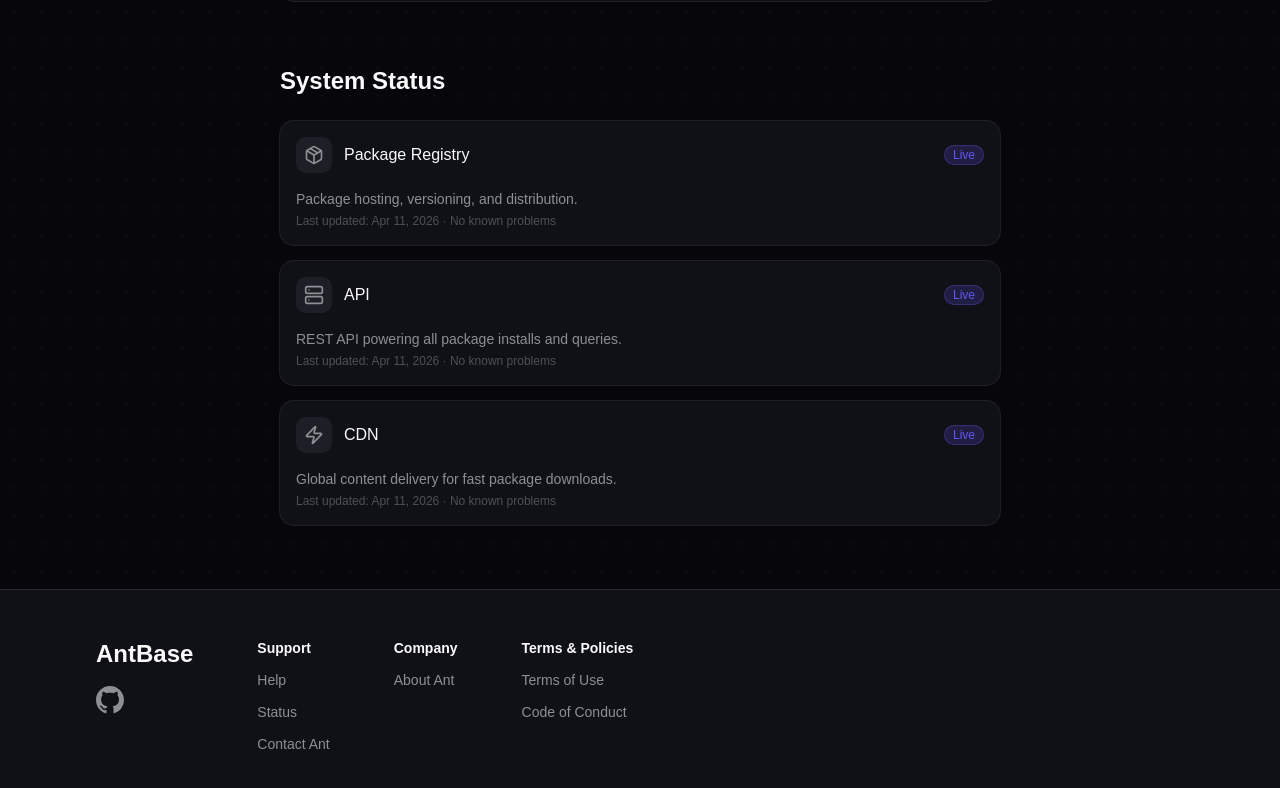
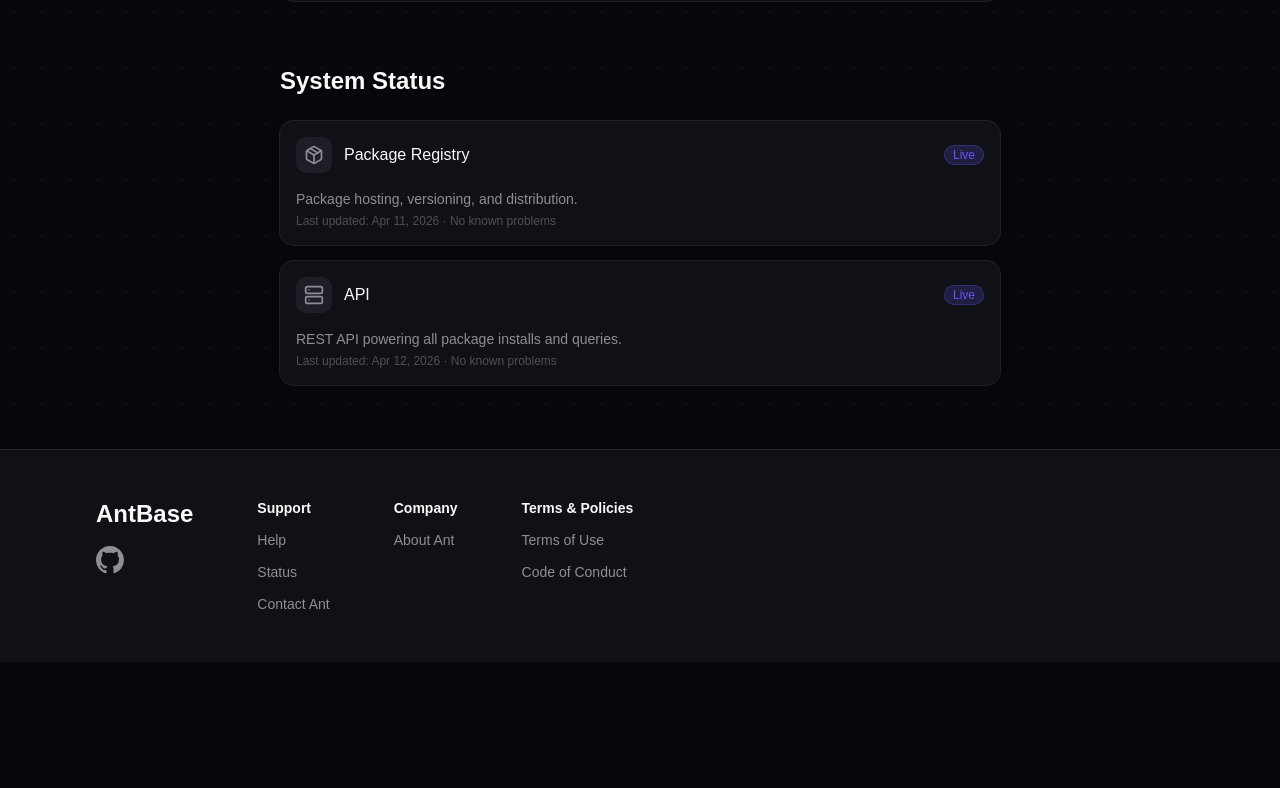
Before and after one commit to LukasErikss0n/ant-frontend, a Vue app: page /support in a window 1280 px wide. Shown: the part 702-1490 px from the top of the page. After the commit the page ends 1364 px from the top, so only its background shows below. Built offline with nearby package versions, Linux system fonts and the light colour scheme.

Commit message:
update: support text

```diff
--- a/src/views/SupportView.vue
+++ b/src/views/SupportView.vue
@@ -125,13 +125,8 @@
     name: 'API',
     icon: Server,
     description: 'REST API powering all package installs and queries.',
-    updatedAt: 'Apr 11, 2026',
+    updatedAt: 'Apr 12, 2026',
   },
-  {
-    name: 'CDN',
-    icon: Zap,
-    description: 'Global content delivery for fast package downloads.',
-    updatedAt: 'Apr 11, 2026',
-  },
+
 ]
 </script>
```
